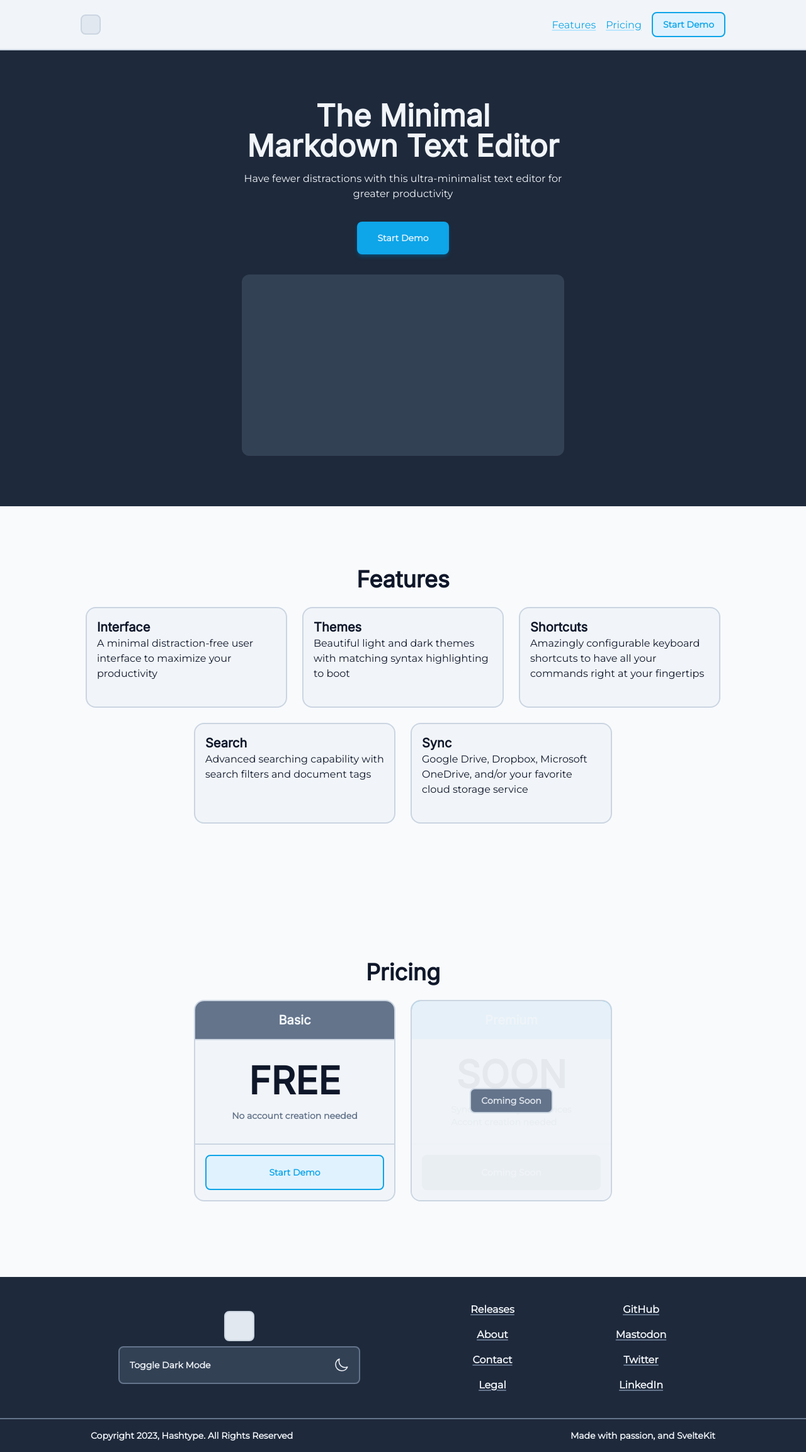
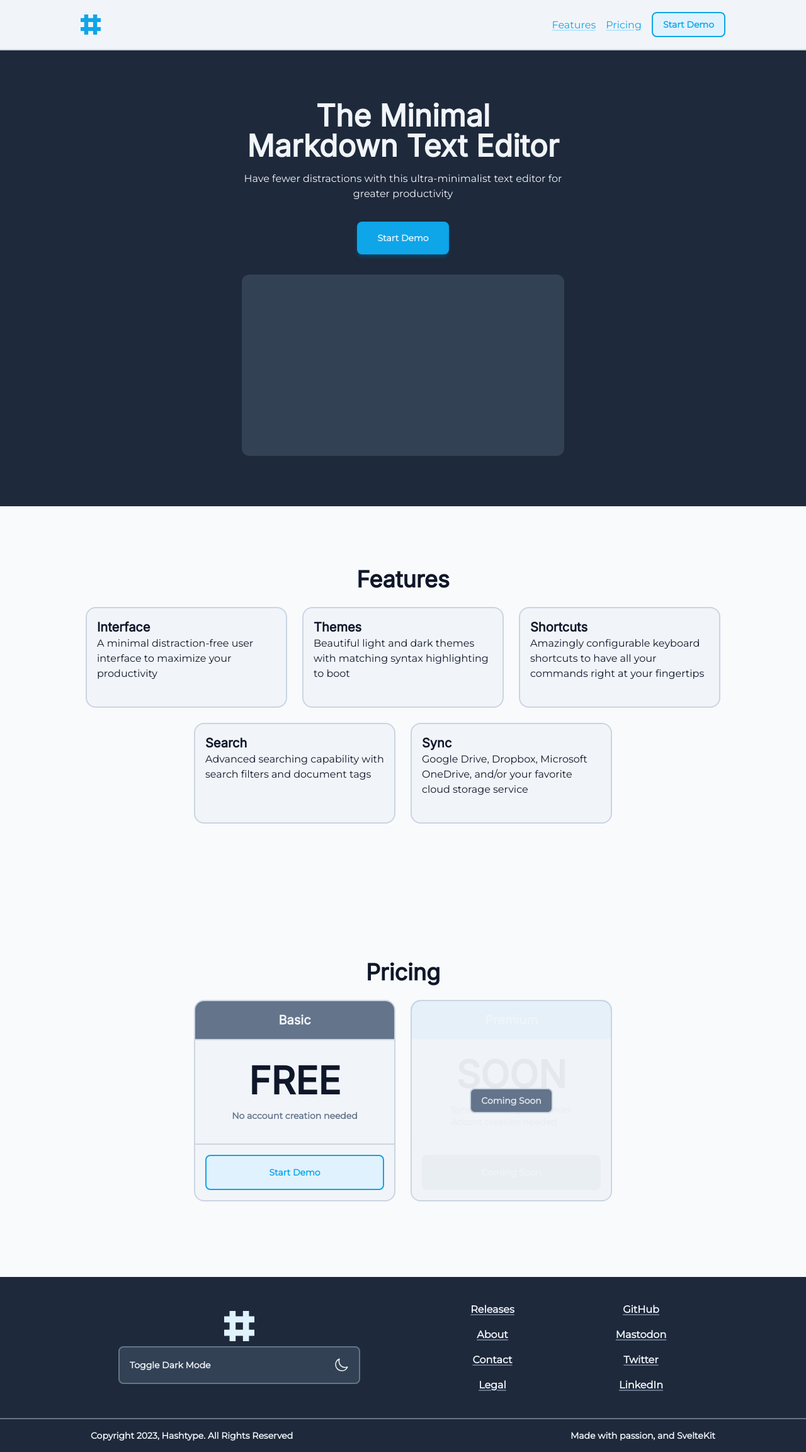
Before and after one commit to matovius/hashtype, a SvelteKit app: page / in a window 1280 px wide. Shown: the whole page at 63% size. Built offline with nearby package versions, Linux system fonts and the light colour scheme; a web font is replaced by a local one.

Commit message:
Implement app logo across website

```diff
--- a/src/components/landing-page/Footer.svelte
+++ b/src/components/landing-page/Footer.svelte
@@ -2,6 +2,7 @@
   import SunIcon from "../icons/SunIcon.svelte";
   import MoonIcon from "../icons/MoonIcon.svelte";
   import Text from "../typography/Text.svelte";
+  import HashtypeLogo from "../icons/HashtypeLogo.svelte";
 
   let isDarkMode: boolean = false;
   let themeLabel: "Toggle Dark Mode" | "Toggle Light Mode";
@@ -81,10 +82,9 @@
     <div
       class="w-full flex flex-col justify-between sm:justify-center items-center gap-6 sm:gap-2"
     >
-      <div
-        class="w-12 aspect-square rounded-lg border-2 border-slate-300 bg-slate-200"
-        title="App icon goes here"
-      />
+      <div class="w-12 aspect-square text-sky-100" title="App icon goes here">
+        <HashtypeLogo />
+      </div>
       <button
         class="transition w-full max-w-sm p-4 rounded-lg border-2 border-slate-500 hover:border-slate-300 flex justify-between items-center bg-slate-700 hover:bg-slate-600"
         on:click={toggleTheme}
--- a/src/components/landing-page/Header.svelte
+++ b/src/components/landing-page/Header.svelte
@@ -1,6 +1,7 @@
 <script lang="ts">
   import Link from "../navigation/Link.svelte";
   import Text from "../typography/Text.svelte";
+  import HashtypeLogo from "../icons/HashtypeLogo.svelte";
 
   interface NavLink {
     name: string;
@@ -36,10 +37,9 @@
 >
   <div class="w-full max-w-5xl flex justify-between items-center">
     <div>
-      <div
-        class="w-8 aspect-square border-2 border-slate-300 bg-slate-200 rounded-lg"
-        title="App icon goes here"
-      />
+      <div class="w-8 aspect-square text-sky-500" title="App icon goes here">
+        <HashtypeLogo />
+      </div>
     </div>
     <div class="flex justify-center items-center gap-4">
       <nav class="flex justify-center items-center">
--- a/src/routes/+layout.svelte
+++ b/src/routes/+layout.svelte
@@ -1,9 +1,11 @@
 <script lang="ts">
   import "../app.css";
+  import logo from "$lib/images/hashtype-logo.png";
 </script>
 
 <svelte:head>
   <title>Hashtype: A Basic Text Editor Made With Svelte</title>
+  <link rel="icon" href={logo} type="image/png" />
 </svelte:head>
 
 <div class="bg-slate-50 dark:bg-slate-900">
```
